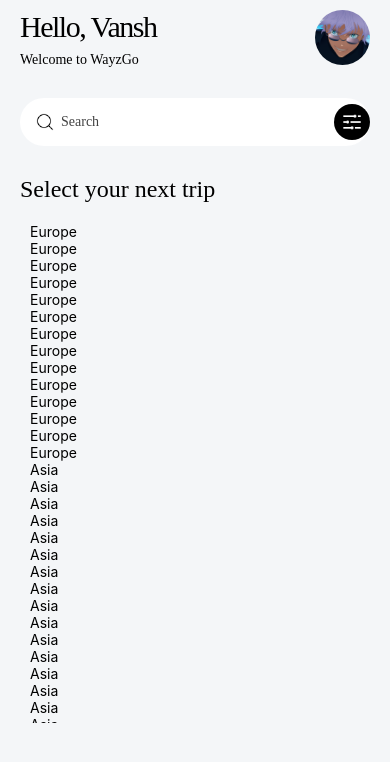
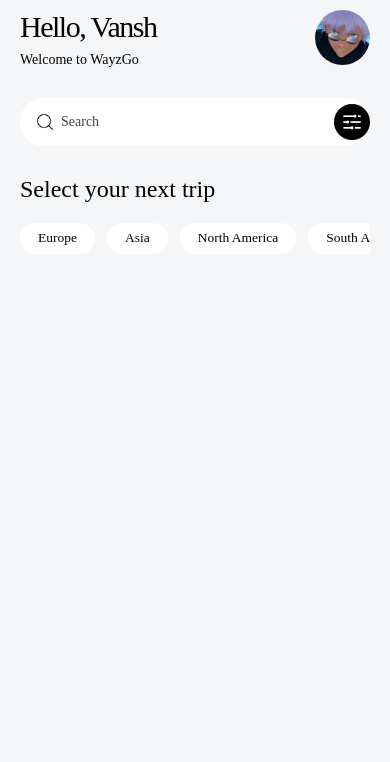
Before and after one commit to vxnshK/PracticeTravelApp, a React Native app: screen / in a window 390 px wide. Shown: the top 762 px of the page. Built offline with nearby package versions, Linux system fonts and the light colour scheme.

Commit message:
Pills init

```diff
--- a/components/home/ui-elements/Carousel.tsx
+++ b/components/home/ui-elements/Carousel.tsx
@@ -6,7 +6,6 @@ import DB from '../../../data/db.json'
 export default function Carousel() {
   const continents = useMemo(() => {
     const tempContinentArray = DB.map(place => place.continent);
-    return tempContinentArray;
     const tempContinentSet = new Set(tempContinentArray);
     return Array.from(tempContinentSet);
   }, [DB]);
--- a/components/home/ui-elements/Pills.tsx
+++ b/components/home/ui-elements/Pills.tsx
@@ -7,7 +7,11 @@ type TPillsProps = {
 
 export default function Pills({ continents }: TPillsProps) {
   return (
-    <ScrollView horizontal={false} style={styles.pillsContainer}>
+    <ScrollView
+      horizontal={true}
+      style={styles.pillsContainer}
+      contentContainerStyle={styles.contentContainer}
+    >
       {continents.map((c,i) =>
         <Text style={styles.pillItem} key={c+i}>{c}</Text>
       )}
@@ -17,10 +21,20 @@ export default function Pills({ continents }: TPillsProps) {
 
 const styles = StyleSheet.create({
   pillsContainer: {
-    height: 500
+    paddingBottom: 5,
+  },
+  contentContainer: {
+    columnGap: 12
   },
   pillItem: {
-    marginLeft: 10,
-    marginRight: 10
+    backgroundColor: '#FFF',
+    paddingTop: 7,
+    paddingBottom: 8,
+    paddingLeft: 18,
+    paddingRight: 18,
+    borderRadius: 100,
+    fontFamily: 'Gotham Book',
+    elevation: 1,
+    fontSize: 13.5,
   }
 })
```
